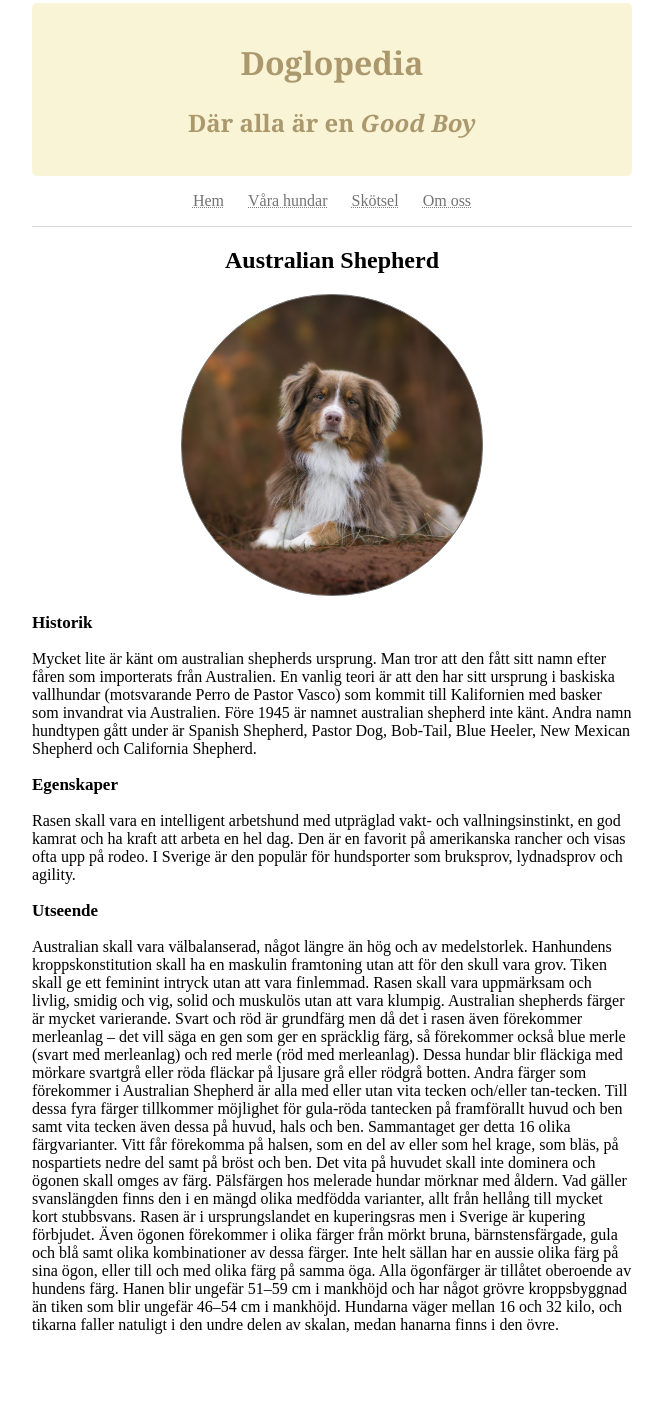
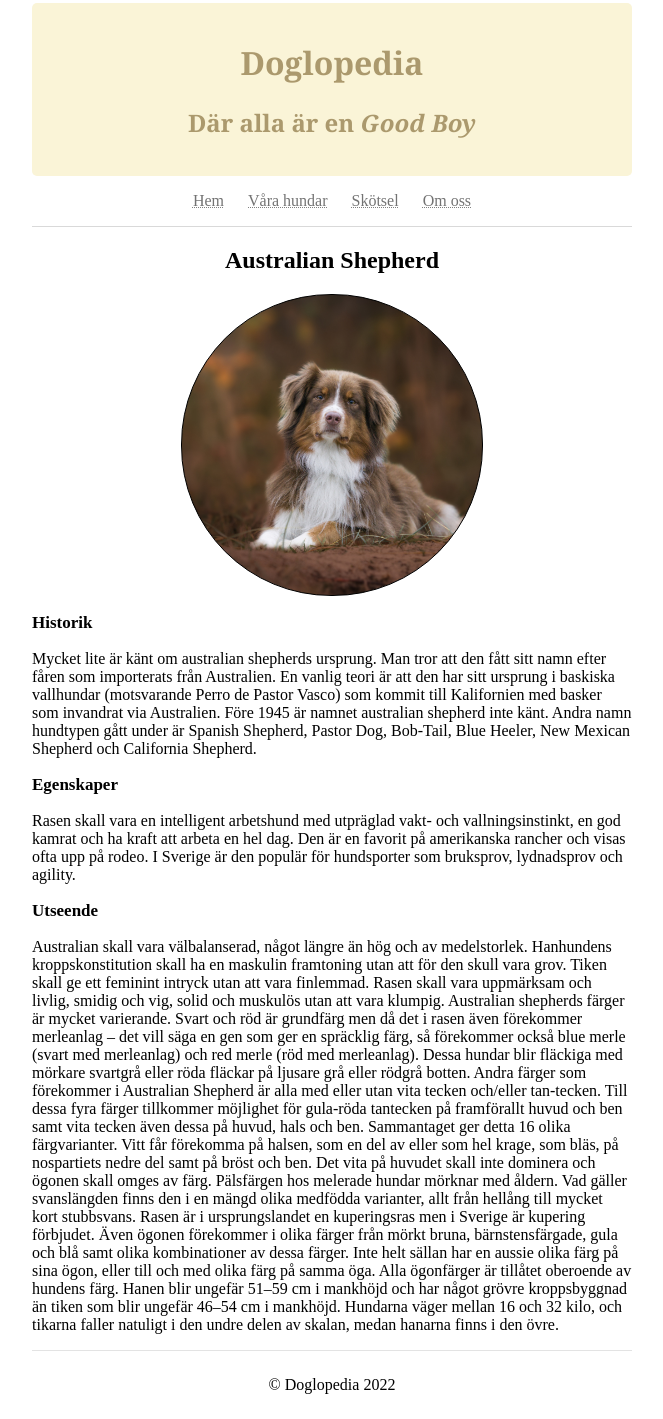
Before and after one commit to TheaGenrup/Doglopedia, a plain HTML site: page index.html in a window 1280 px wide. Shown: the part 7-1426 px from the top of the page, without its empty margins (308-971 px from the left). Before the commit the page ends 1357 px from the top, so only its background shows below. Drawn offline with Linux system fonts and the light colour scheme.

Commit message:
Added copyright

```diff
--- a/index.html
+++ b/index.html
@@ -56,6 +56,7 @@
         Hanen blir ungefär 51–59 cm i mankhöjd och har något grövre kroppsbyggnad än tiken som blir ungefär 46–54 cm i
         mankhöjd. Hundarna väger mellan 16 och 32 kilo, och tikarna faller natuligt i den undre delen av skalan, medan
         hanarna finns i den övre. </p>
+    <div id="copy">&copy; Doglopedia 2022</div>
 </body>
 
 </html>
--- a/styles.css
+++ b/styles.css
@@ -41,11 +41,17 @@ h2 {
     background-position: center;
     background-repeat: no-repeat;
     border-radius: 150px;
-    border: rgb(115, 115, 115) 1px solid
+    border: rgb(0, 0, 0) 1px solid
 }
+
+/* Kan jag inte bestämma exakt var hunden ska vara? */
 
 h3 {
     font-size: 17px;
 }
 
-/* Kan jag inte bestämma exakt var hunden ska vara? */
+#copy {
+    text-align: center;
+    border-top: solid rgb(227, 227, 227) 1px;
+    padding: 25px;
+}
```
